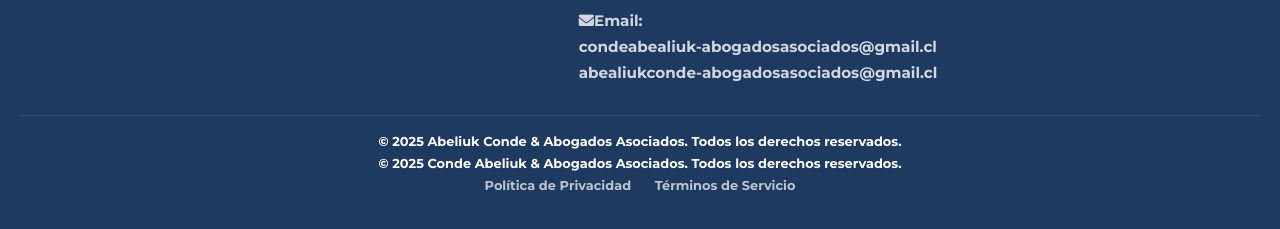
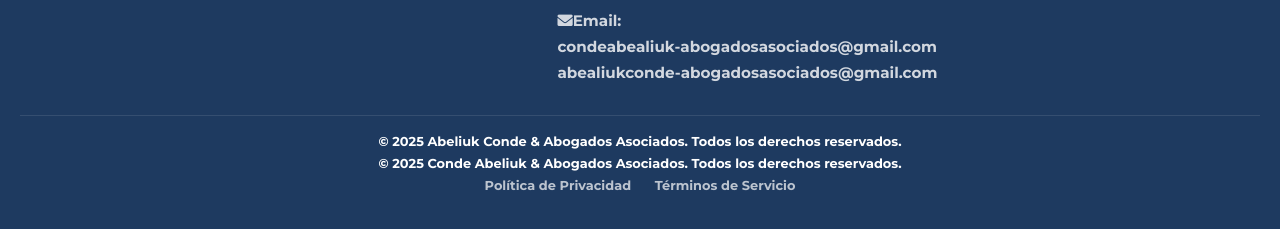
Before and after one commit to Richard1DL/Firma_Abeliuk_Conde, a plain HTML site: page about-us.html in a window 1280 px wide. Shown: the part 5348-5577 px from the top of the page. Drawn offline with nearby package versions, Linux system fonts and the light colour scheme; a script that the page names is missing.

Commit message:
about-us.html

```diff
--- a/about-us.html
+++ b/about-us.html
@@ -249,8 +249,8 @@
                     </p>
                     <p><i class="fas fa-envelope">
                     </i>Email: <br>
-                    <a class="no-wrap" href="mailto:condeabealiuk-abogadosasociados@gmail.cl">condeabealiuk-abogadosasociados@gmail.cl</a>
-                    <a class="no-wrap" href="mailto:abealiukconde-abogadosasociados@gmail.cl">abealiukconde-abogadosasociados@gmail.cl</a>
+                    <a class="no-wrap" href="mailto:condeabealiuk-abogadosasociados@gmail.cl">condeabealiuk-abogadosasociados@gmail.com</a>
+                    <a class="no-wrap" href="mailto:abealiukconde-abogadosasociados@gmail.cl">abealiukconde-abogadosasociados@gmail.com</a>
                 </p>
                 </div>
                 <div class="footer-col map-col">
```
